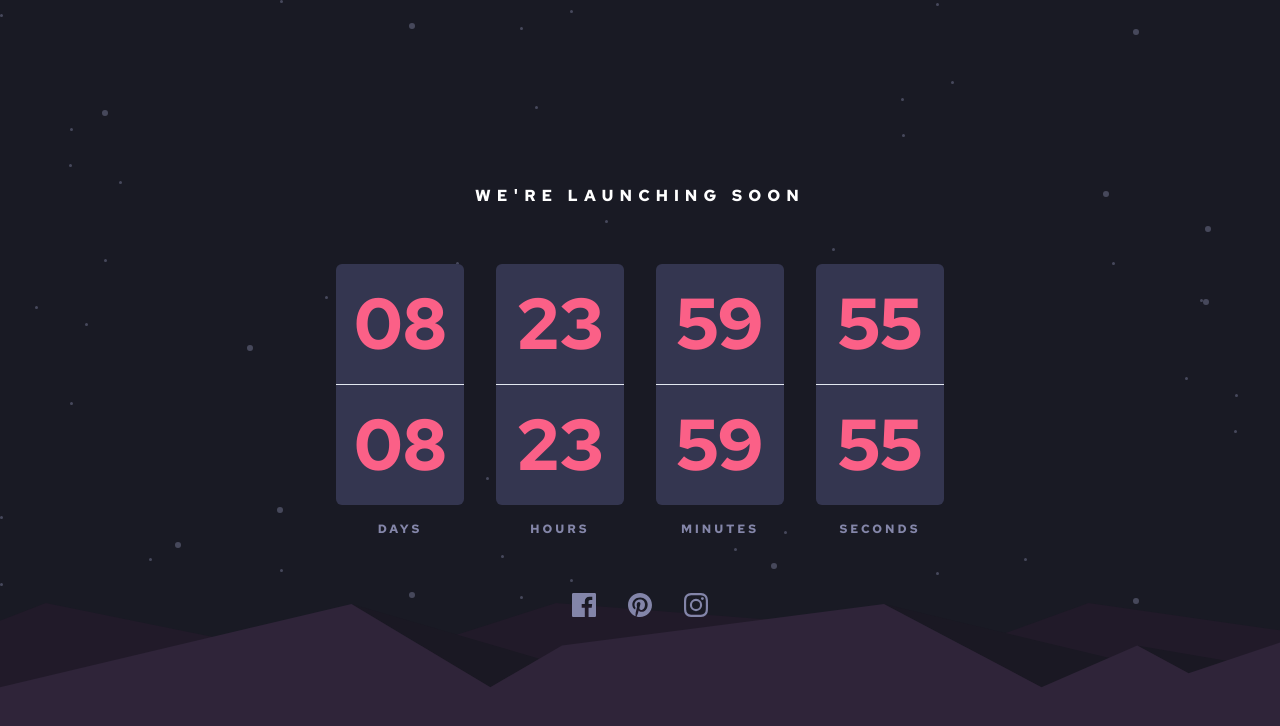
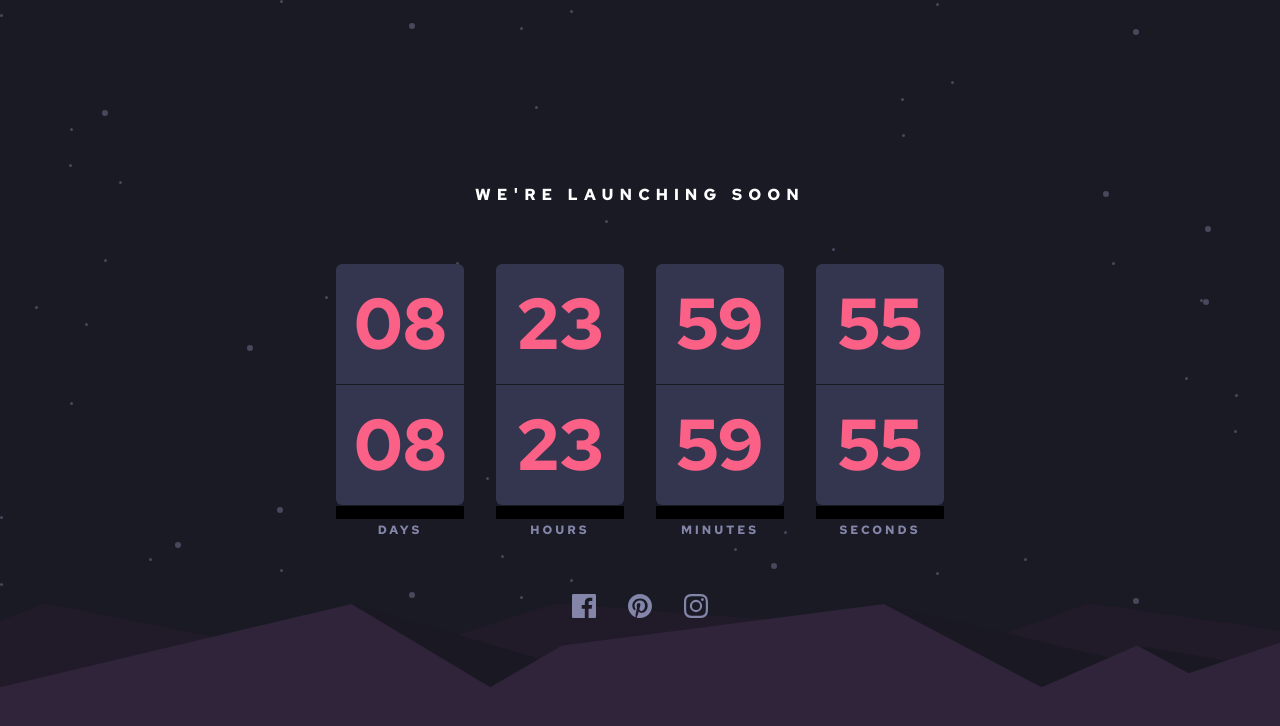
Before and after one commit to Kelechikizito/launch-countdown-timer, a React (Create React App) app: page / in a window 1280 px wide. Shown: the top 726 px of the page. Built offline with nearby package versions, Linux system fonts and the light colour scheme.

Commit message:
files update

```diff
--- a/src/components/Timer.js
+++ b/src/components/Timer.js
@@ -2,8 +2,8 @@ const Timer = (props) => {
   return (
     <div class="countdown">
       <div class="flex flex-col w-20 sm:w-32 gap-4">
-        <div class="text-4xl sm:text-7xl" style={{color: 'hsl(345, 95%, 68%)', boxShadow: '0 4rem #191a24 inset'}}>
-          <div class="px-4 py-6 rounded-md border-b-[0.5px] border-[rgba(0, 0, 0, 0.7)] rounded-b-none" style={{backgroundColor: 'hsl(236, 21%, 26%)'}}>{props.countDown}</div>
+        <div class="text-4xl sm:text-7xl flex flex-col gap-[1px] after:box-border before:box-border relative" style={{color: 'hsl(345, 95%, 68%)', boxShadow: '0 13px 0 0 black'}}>
+          <div class="px-4 py-6 rounded-md rounded-b-none" style={{backgroundColor: 'hsl(236, 21%, 26%)'}}>{props.countDown}</div>
           <div class="px-4 py-6 rounded-md rounded-t-none" style={{backgroundColor: 'hsl(236, 21%, 26%)'}}>{props.countDown}</div>
         </div>
         <p class="uppercase text-[8px] sm:text-xs" style={{color: 'hsl(237, 18%, 59%)', letterSpacing: '3px'}}>{props.title}</p>
```
